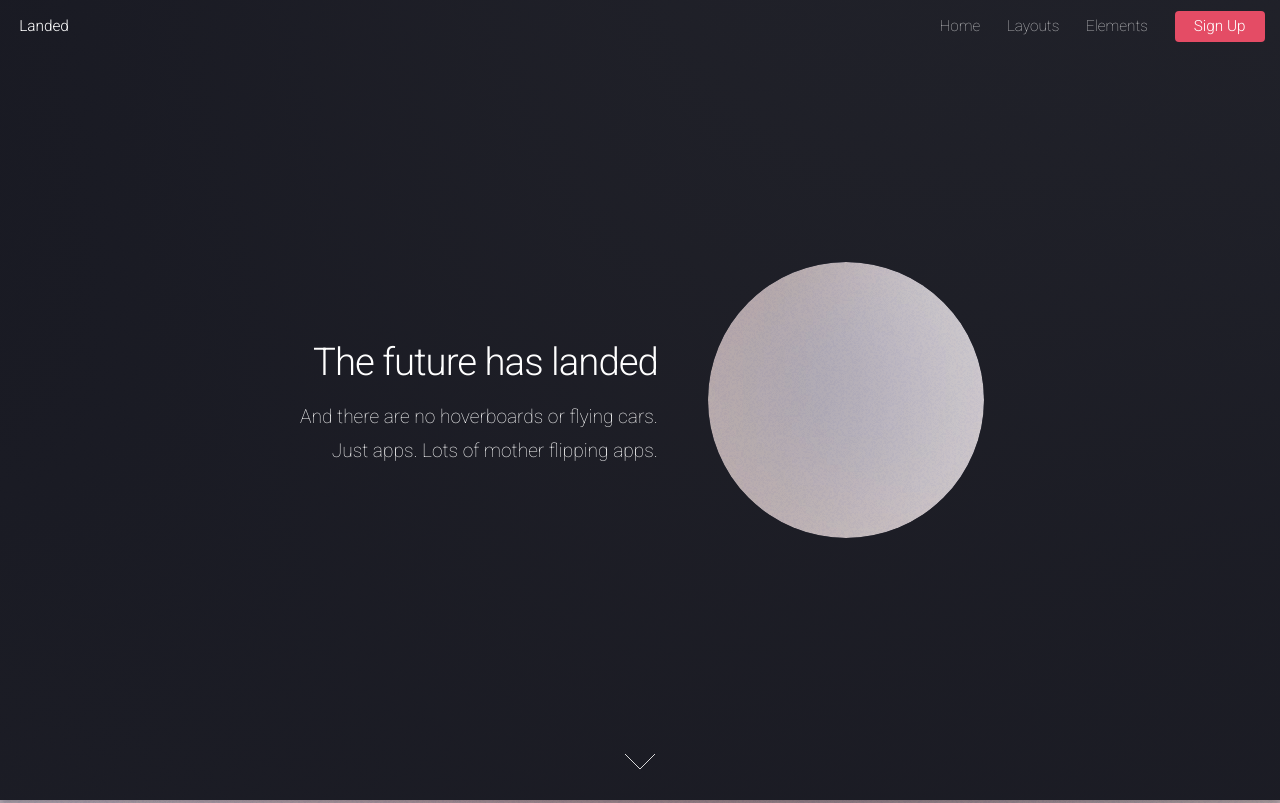
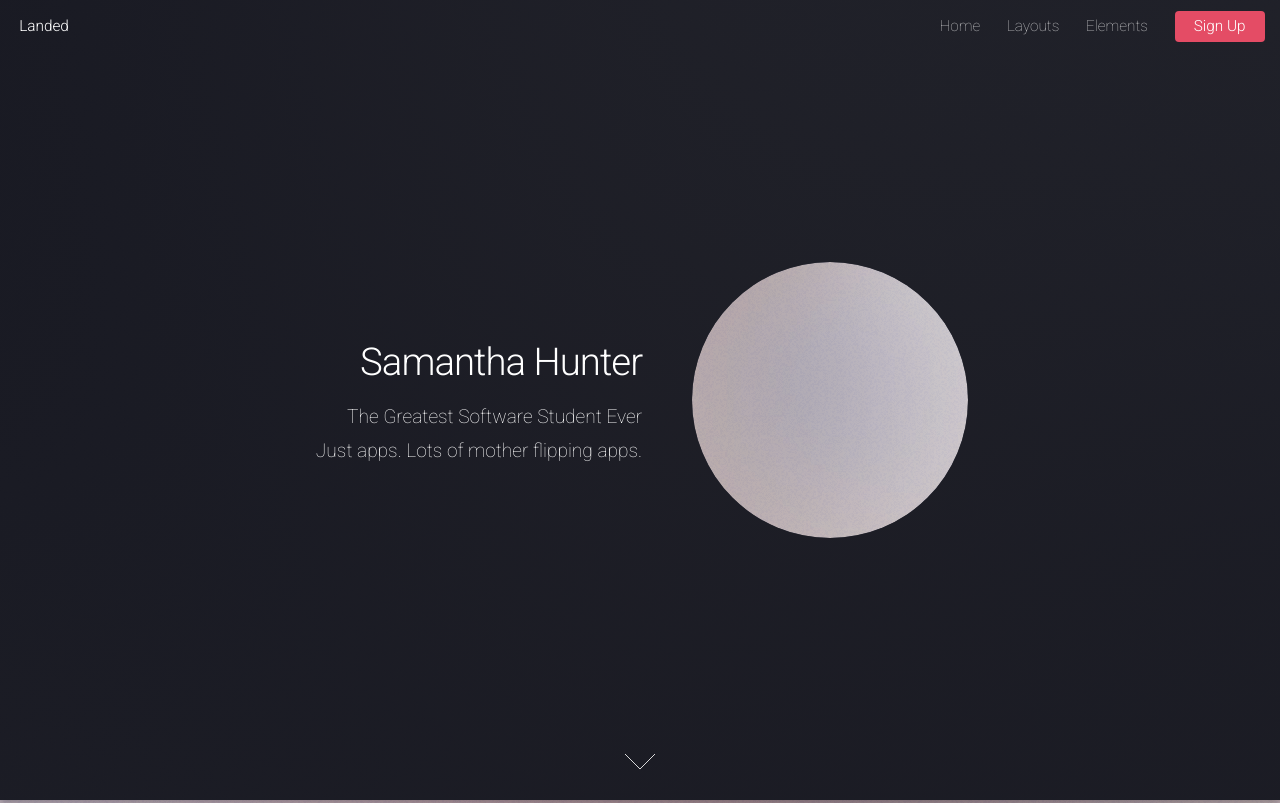
Before and after one commit to mantha3806/mantha3806.github.io, a plain HTML site: page index.html in a window 1280 px wide. Shown: the top 803 px of the page. Drawn offline with Linux system fonts and the light colour scheme.

Commit message:
edited header
put name in header

```diff
--- a/index.html
+++ b/index.html
@@ -50,8 +50,8 @@
 				<section id="banner">
 					<div class="content">
 						<header>
-							<h2>The future has landed</h2>
-							<p>And there are no hoverboards or flying cars.<br />
+							<h2>Samantha Hunter</h2>
+							<p>The Greatest Software Student Ever<br />
 							Just apps. Lots of mother flipping apps.</p>
 						</header>
 						<span class="image"><img src="images/pic01.jpg" alt="" /></span>
```
